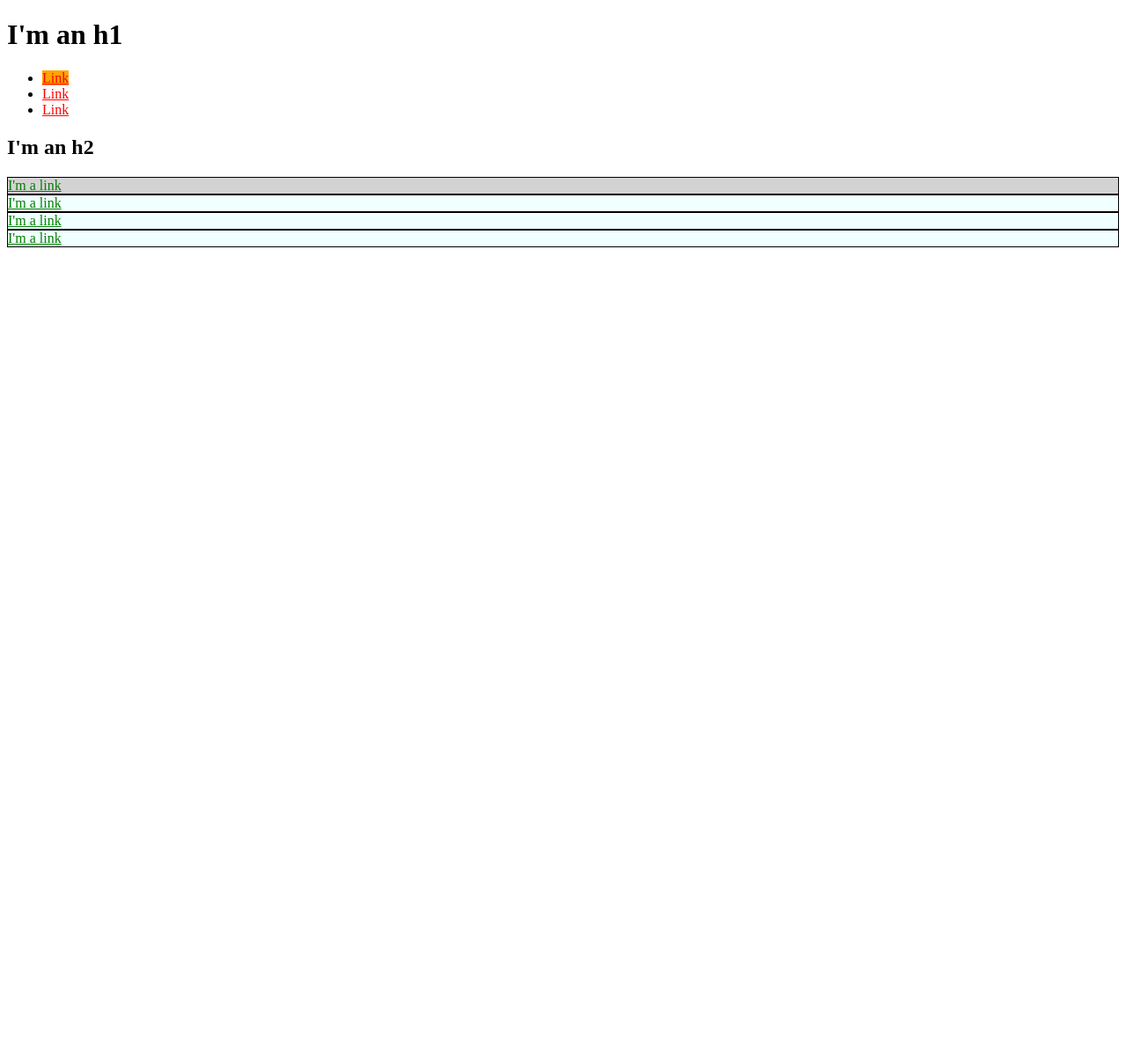
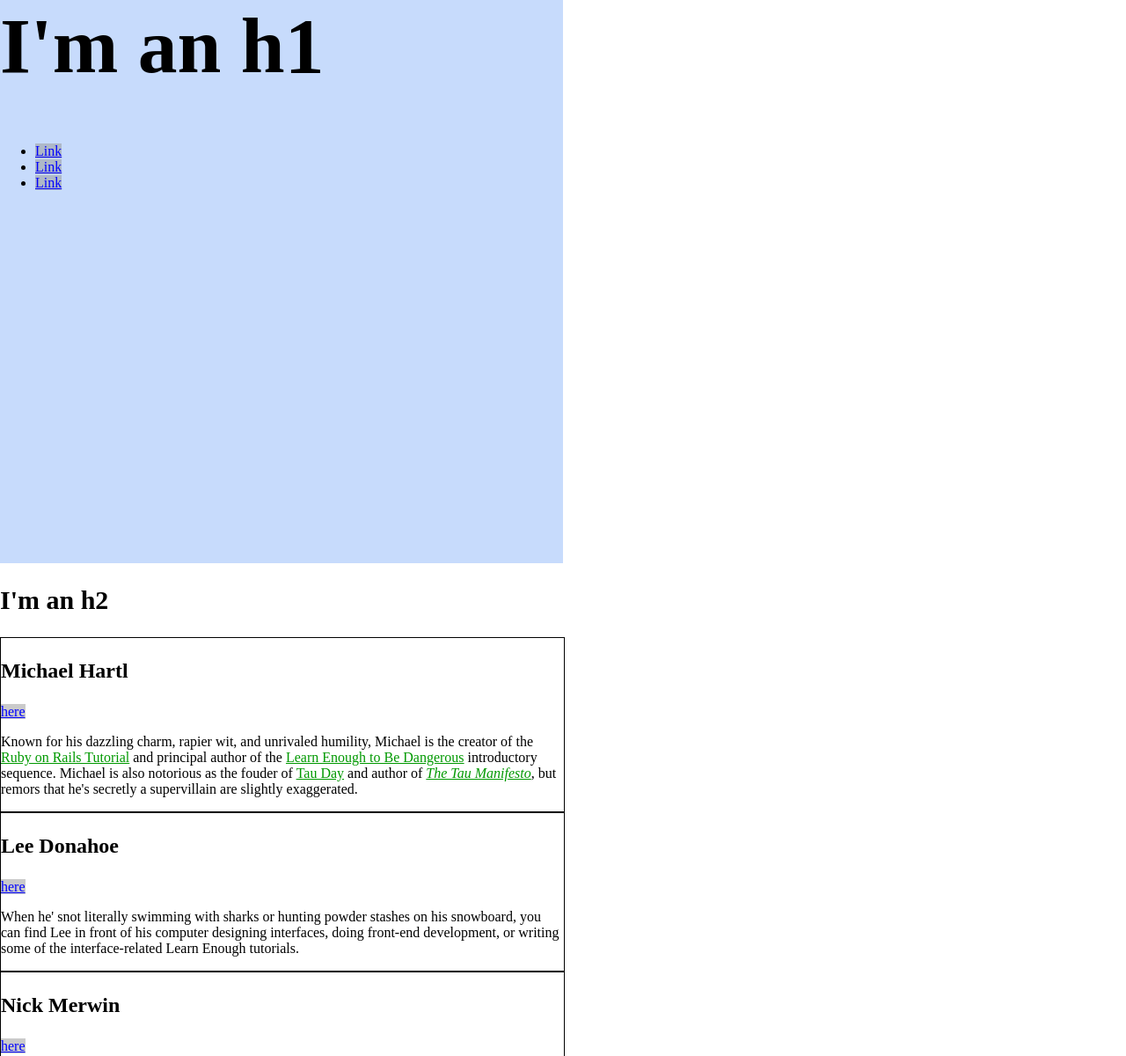
Before and after one commit to jp-castro/jp-castro.github.io, a plain HTML site: page index.html in a window 1280 px wide. Shown: the top 1200 px of the page at 88% size. Before the commit the page ends 800 px from the top, so only its background shows below. Drawn offline with Linux system fonts and the light colour scheme.

Commit message:
Add content, sizing, and coloring

```diff
--- a/index.html
+++ b/index.html
@@ -4,51 +4,107 @@
     <title>Test Page: Don't Panic</title>
     <meta charset="utf-8">
     <style>
+    /* GLOBAL STYLES */
       a {
-        color: red;
+        color: rgba(0, 204, 0, 0.2);
       }
-      #exec-bio {
-        background-color: lightgray;
+      h1 {
+        font-size: 7vw;
+        margin-top: 0;
       }
-      .bar {
-        background-color: azure;
+      h2 {
+        font-size: 30px;
+      }
+      html, body {
+        margin: 0;
+        padding: 0;
+      }
+
+      /* HERO STYLES */
+      .full-hero {
+        background-color: #c7dbfc;
+        height: 50vw;
+        width: 50vw;
+      }
+
+      /* SOCIAL STYLES */
+      .social-link {
+        background: rgba(150, 150, 150, 0.5);
+        color: #00f;
+      }
+
+      /* BIO STYLES */
+      .bio-wrapper {
+        font-size: 24px;
       }
       .bio-box {
         border: 1px solid black;
+        font-size: 1rem;
+        width: 50%;
       }
-      .bio-box a {
-        color: green;
+      .bio-box h3 {
+        font-size: 1.5em;
       }
-      #foo {
-        background-color: orange;
+      .bio-copy {
+        font-size: 1em;
+      }
+      .bio-copy a {
+        color: rgba(0, 153, 0);
       }
     </style>
   </head>
   <body>
+  <div class="full-hero hero-home">
     <h1>I'm an h1</h1>
     <ul>
       <li>
-        <a href="http://example.com/" id="foo">Link</a>
+        <a href="http://example.com/" class="social-link">Link</a>
       </li>
       <li>
-        <a href="http://example.com/" >Link</a>
+        <a href="http://example.com/" class="social-link">Link</a>
       </li>
       <li>
-        <a href="http://example.com/">Link</a>
+        <a href="http://example.com/" class="social-link">Link</a>
       </li>
     </ul>
+  </div>
     <h2>I'm an h2</h2>
-    <div id="exec-bio" class="bio-box bar">
-      <a href="http://example.com/">I'm a link</a>
+    <div class="bio-wrapper">
+    <div class="bio-box">
+      <h3>Michael Hartl</h3>
+      <a href="http://twitter.com/mhartl" class="social-link">here</a>
+      <div class="bio-copy">
+      <p>
+        Known for his dazzling charm, rapier wit, and unrivaled humility, Michael is the creator of the <a href="http://railstutorial.org/">Ruby on Rails Tutorial</a> and principal author of the <a href="https://learnenough.com/">Learn Enough to Be Dangerous</a> introductory sequence. Michael is also notorious as the fouder of <a href="http://tauday.com/">Tau Day</a> and author of <a href="http://tauday.com/tau-manifesto"><em>The Tau Manifesto</em></a>, but remors that he's secretly a supervillain are slightly exaggerated.
+      </p>
     </div>
-    <div class="bio-box bar">
-      <a href="http://example.com/">I'm a link</a>
     </div>
-    <div class="bio-box bar">
-      <a href="http://example.com/">I'm a link</a>
-    </div>
-    <div class="bio-box bar">
-      <a href="http://example.com/">I'm a link</a>
-    </div>
+     <div class="bio-box">
+       <h3>Lee Donahoe</h3>
+       <a href="https://twitter.com/leedonahoe" class="social-link">here</a>
+       <div class="bio-copy">
+       <p>
+         When he' snot literally swimming with sharks or hunting powder stashes on his snowboard, you can find Lee in front of his computer designing interfaces, doing front-end development, or writing some of the interface-related Learn Enough tutorials.
+       </p>
+     </div>
+     </div>
+     <div class="bio-box">
+       <h3>Nick Merwin</h3>
+       <a href="https://twitter.com/nickmerwin" class="social-link">here</a>
+       <div class="bio-copy">
+       <p>
+         You may have seen him shredding guitar live with Capital Cities on Jimmy Kimmel, Conan, or The Ellen Show, but rest assured Nick is a true nerd at heart. He's just as happy shredding well-spec'd lines of code from a tour bus as he is from his kitchen table.
+       </p>
+     </div>
+     </div>
+     <div class="bio-box">
+       <h3>??</h3>
+       <div class="bio-copy">
+       <p>
+         The Future
+       </p>
+     </div>
+     </div>
+   </div>
   </body>
 </html>
```
